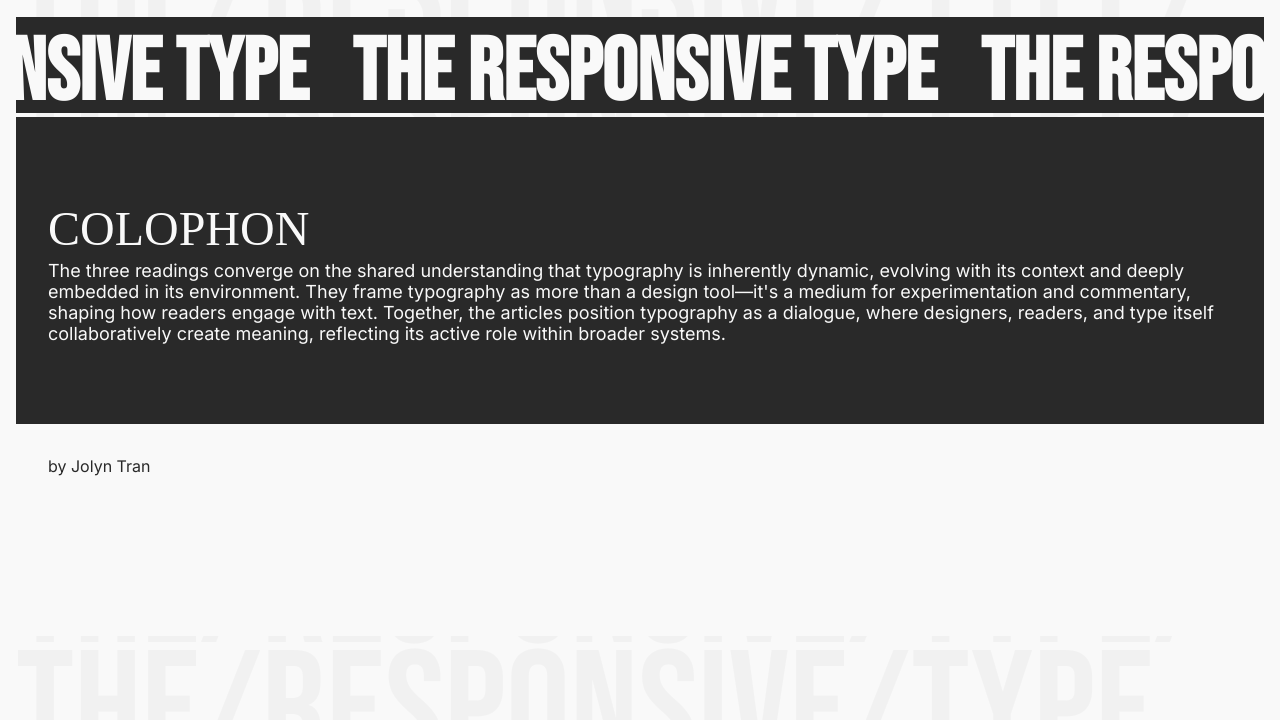
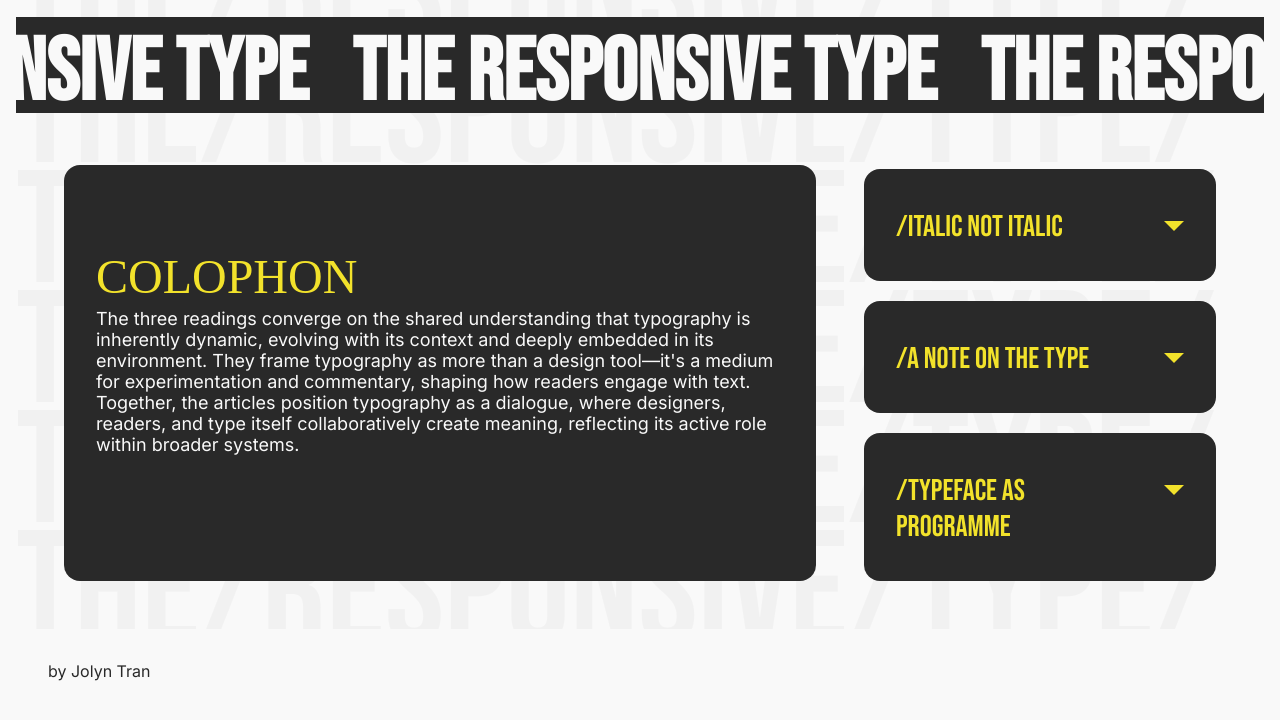
Before and after one commit to jolyntran/binding, a plain HTML site: page index.html in a window 1280 px wide. Shown: the part 698-1418 px from the top of the page. Drawn offline with Linux system fonts and the light colour scheme; a web font is replaced by a local one.

Commit message:
formating

```diff
--- a/assets/home.css
+++ b/assets/home.css
@@ -95,13 +95,13 @@ h1{
 .main{
     font-family: var(--heading-font);
     color: var(--primary-color);
-    display: flex;
 }
 
 .aside{
     display: flex;
     flex-direction: column;
     gap: 1rem;
+    margin: 1rem;
 }
 
 .article{
@@ -192,10 +192,15 @@ h1{
     background-color: #d1ca00;
 }
 
+.info{
+    display: flex;
+    flex-direction: column;
+}
+
 .colophon-title{
     font-family: var(--accent-font);
     font-size: 3rem;
-    color: var(--tertiary-color);
+    color: var(--secondary-color);
 }
 
 .colophon{
@@ -204,6 +209,8 @@ h1{
     padding: 5rem 2rem;
     background-color: var(--primary-color);
     color: var(--tertiary-color);
+    margin: 1rem;
+    border-radius: 1rem;
 }
 
 .container{
@@ -250,12 +257,6 @@ footer{
 }
 
 @media (min-width: 768px){
-    main.layout{
-        display: grid;
-        grid-template-columns: 2fr 1fr;
-        gap: 1rem;
-    }
-
     .heading{
         margin: 6rem 0rem;
     }
@@ -276,19 +277,29 @@ footer{
         font-weight: 500;
     }
 
-    .main{
-        grid-column: 1fr 2fr;
-    }
-
     .background{
         font-size: 10rem;
         line-height: 7.5rem;
     }
 
-    .aside{
-        grid-column: 2 / 3;
-        flex-direction: column;
-        padding-top: 3rem;
+    .info {
+        display: grid;
+        grid-template-columns: repeat(3, 1fr);
+        grid-template-rows: auto;
+        grid-template-areas:
+            "colophon colophon aside"
+            "colophon colophon aside"
+            "colophon colophon aside";
+        gap: 1rem;
+        padding: 2rem;
+    }
+
+    .colophon {
+        grid-area: colophon;
+    }
+
+    .aside {
+        grid-area: aside;
     }
 
     .article{
--- a/index.html
+++ b/index.html
@@ -30,7 +30,18 @@
 					<h2 class="subheader">Typography as a Living Medium</h2>
 				</section>
 			</section>
-            <aside class="aside">
+		</main>
+		<section class="container">
+			<p class="loop-text">the responsive type</p>
+			<p class="loop-text">the responsive type</p>
+			<p class="loop-text">the responsive type</p>
+		</section>
+		<section class="info">
+			<section class="colophon">
+				<h2 class="colophon-title">COLOPHON</h2>
+					<p>The three readings converge on the shared understanding that typography is inherently dynamic, evolving with its context and deeply embedded in its environment. They frame typography as more than a design tool—it's a medium for experimentation and commentary, shaping how readers engage with text. Together, the articles position typography as a dialogue, where designers, readers, and type itself collaboratively create meaning, reflecting its active role within broader systems.</p>
+			</section>
+			<aside class="aside">
                 <section class="article">
 					<section class="title-arrow">
 						<h2 class="title">/Italic Not Italic</h2>
@@ -66,15 +77,6 @@
 						</section>
                 </section>
             </aside>
-		</main>
-		<section class="container">
-			<p class="loop-text">the responsive type</p>
-			<p class="loop-text">the responsive type</p>
-			<p class="loop-text">the responsive type</p>
-		</section>
-		<section class="colophon">
-			<h2 class="colophon-title">COLOPHON</h2>
-			<p>The three readings converge on the shared understanding that typography is inherently dynamic, evolving with its context and deeply embedded in its environment. They frame typography as more than a design tool—it's a medium for experimentation and commentary, shaping how readers engage with text. Together, the articles position typography as a dialogue, where designers, readers, and type itself collaboratively create meaning, reflecting its active role within broader systems.</p>
 		</section>
         <footer>
 			<p class="footer">by Jolyn Tran</p>
```
